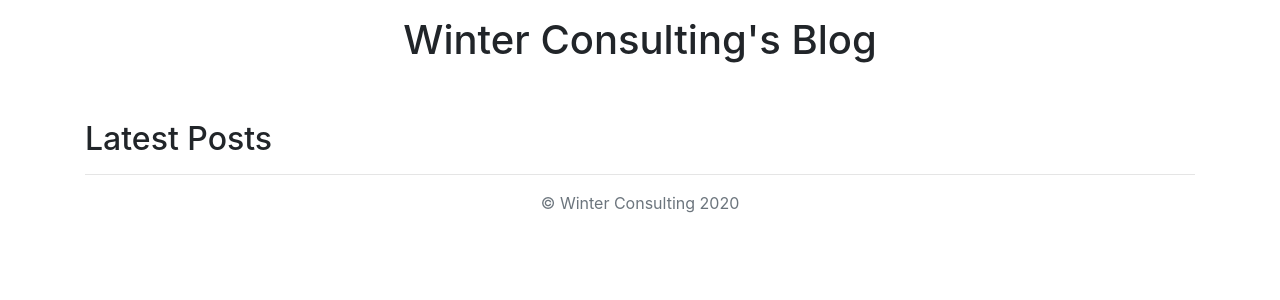
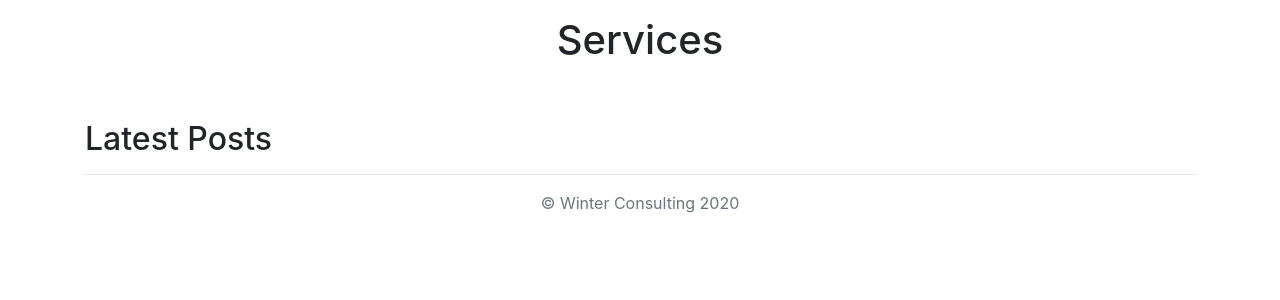
Before and after one commit to shanewin/portfolio-project, a Django app: page /blog/ in a window 1280 px wide. Shown: the part 56-356 px from the top of the page. Run offline with Django 3.2, Linux system fonts and the light colour scheme; data that the repository does not hold is empty; some libraries are stand-ins or nearby versions.

Commit message:
Blog Layout to Service Layout

```diff
--- a/blog/templates/blog/allblogs.html
+++ b/blog/templates/blog/allblogs.html
@@ -65,7 +65,7 @@
 
 <main role="main">
 <div class="container">
-<h1 class="text-center pt-3">Winter Consulting's Blog</h1>
+<h1 class="text-center pt-3">Services</h1>
 <br />
 <br />
 <h2>Latest Posts</h2>
@@ -73,9 +73,9 @@
 
 {% for blog in blogs.all %}
 <a href="{% url 'detail' blog.id %}"><h3>{{ blog.title }}</h3></a>
-{{ blog.pub_date_pretty }}
+<!-- {{ blog.pub_date_pretty }} -->
 <br />
-<img class="img-fluid" src="{{ blog.image.url }}"height=200 width=200 />
+<div align="center"><img class="img-fluid" src="{{ blog.image.url }}"height=200 width=200 /></div>
 <br />
 <p>{{ blog.summary }}</p>
 {% endfor %}
```
